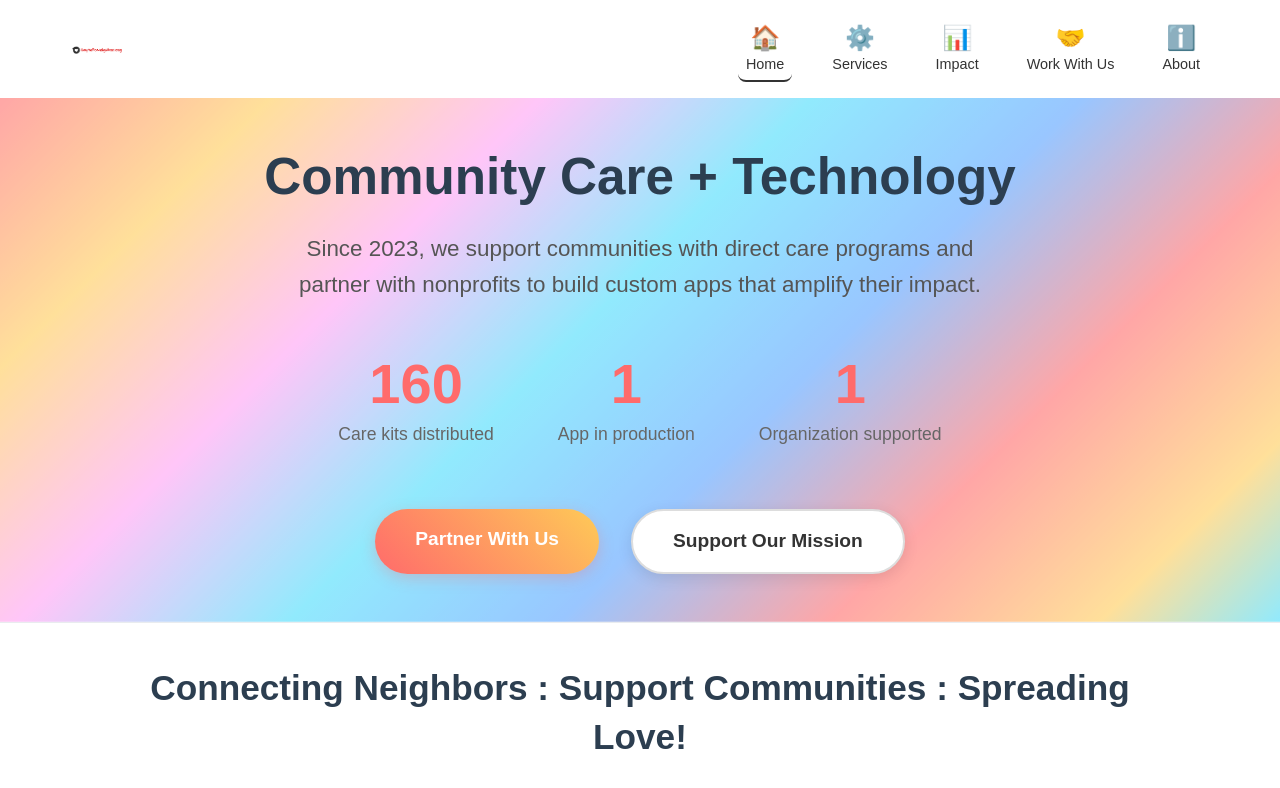
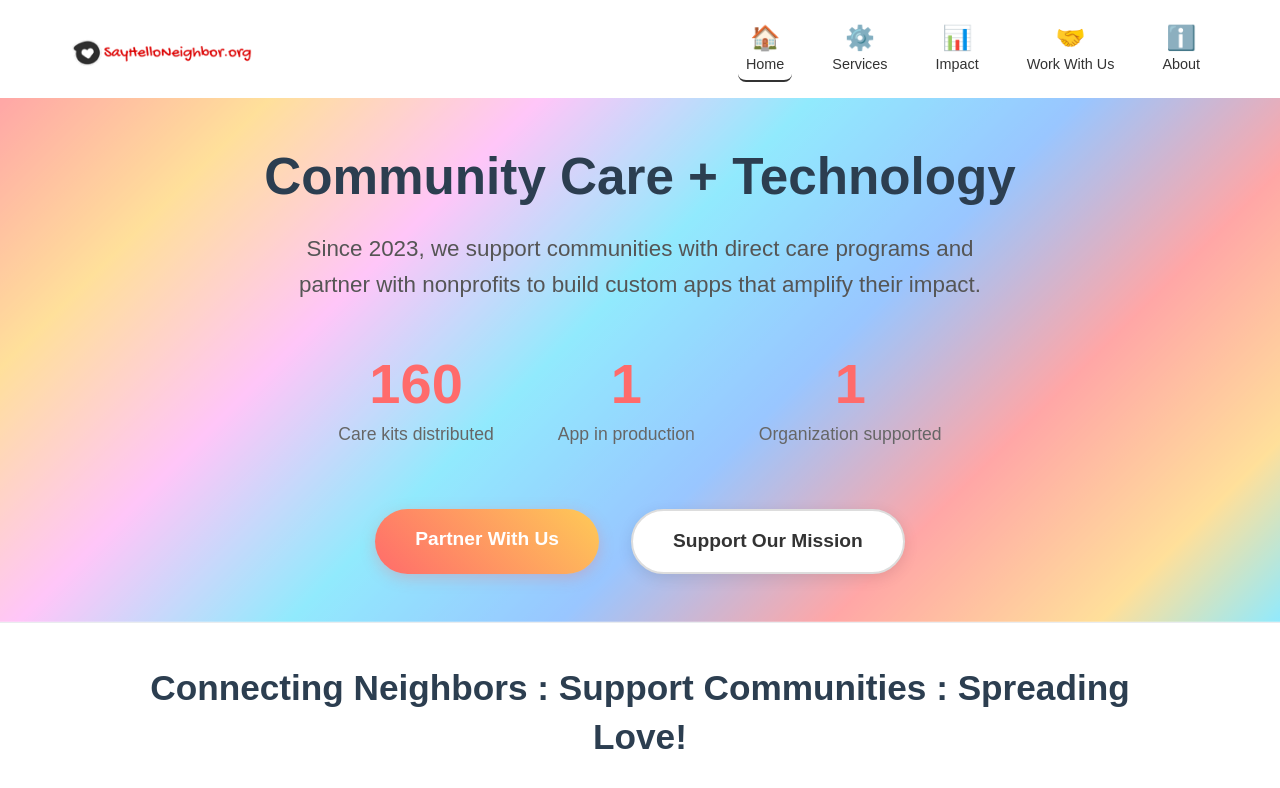
Before and after one commit to danahinds/HelloneighborVs2, an Astro site: page / in a window 1280 px wide. Built offline with nearby package versions, Linux system fonts and the light colour scheme; Astro itself is replaced by a stand-in of ours.

Commit message:
logo change

```diff
--- a/src/pages/index.astro
+++ b/src/pages/index.astro
@@ -121,8 +121,8 @@
     }
 
     .logo-image {
-        width: 50px;
-        height: 50px;
+        width: 180px;
+        height: 60px;
         object-fit: contain;
     }
 
```
